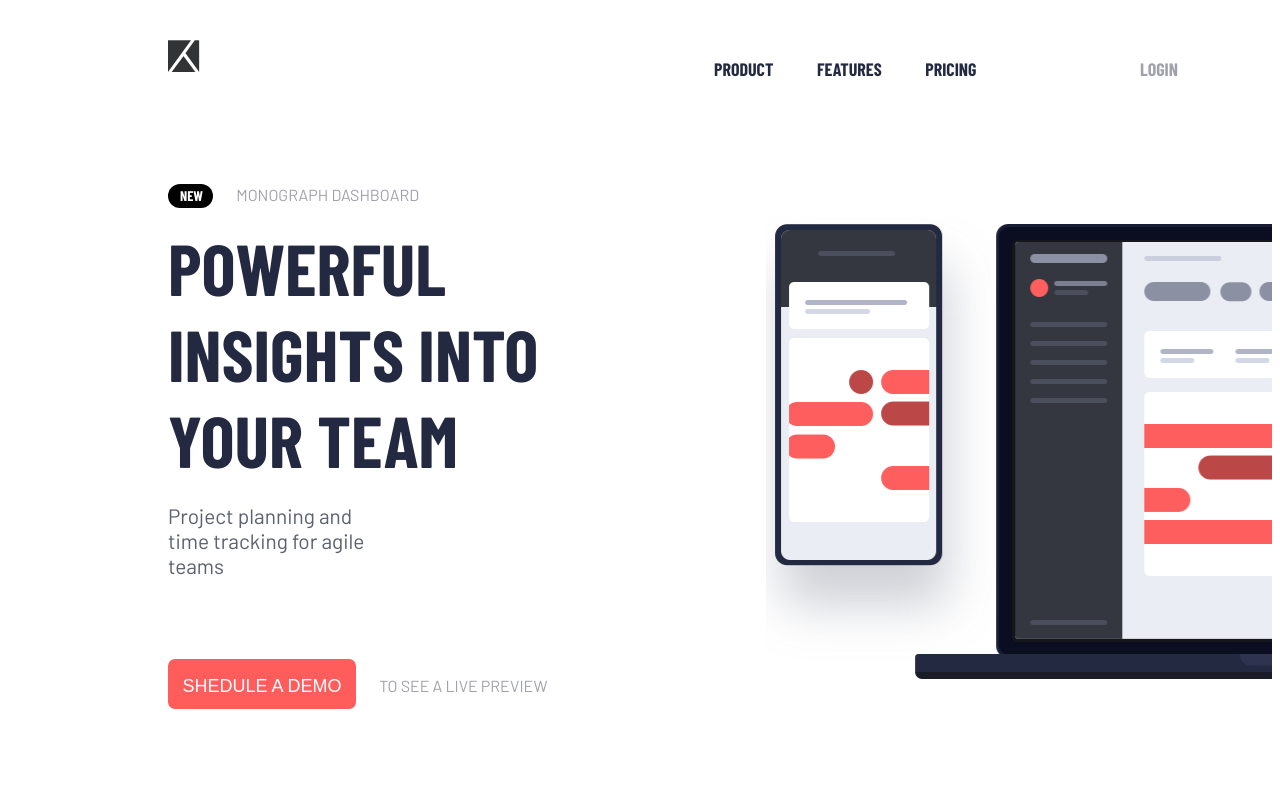
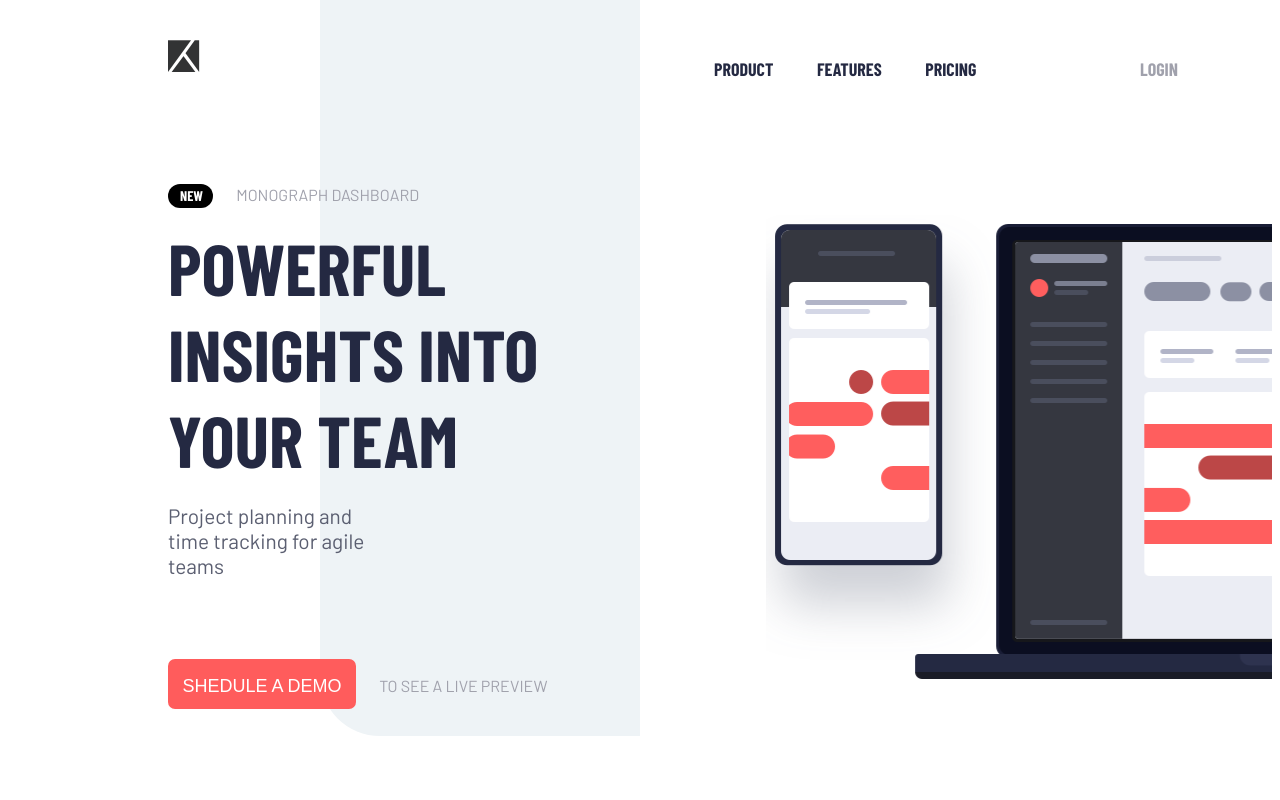
Before and after one commit to chinmayagarwal3007/project-tracking-intro-component-master-Solution, a plain HTML site: page index.html in a window 1280 px wide. Shown: the top 800 px of the page. Drawn offline with nearby package versions, Linux system fonts and the light colour scheme.

Commit message:
Update styles.css

```diff
--- a/styles.css
+++ b/styles.css
@@ -1,3 +1,13 @@
+.grey{
+  height: 23.75rem;
+  width: 43.75rem;
+  background-color: hsl(207, 33%, 95%);
+  position: absolute;
+  right: 0;
+  top: 0;
+  z-index: -1;
+  border-radius: 0 0 0 3.75rem;
+}
 body{
   font-family: 'Barlow', sans-serif;
   display: grid;
@@ -221,3 +231,8 @@ text-align: center;
 .dropDownLogo:hover{
   text-decoration: underline;
 }
+.grey{
+  left: 20rem;
+  width: 20rem;
+  height: 46rem;
+}
```
